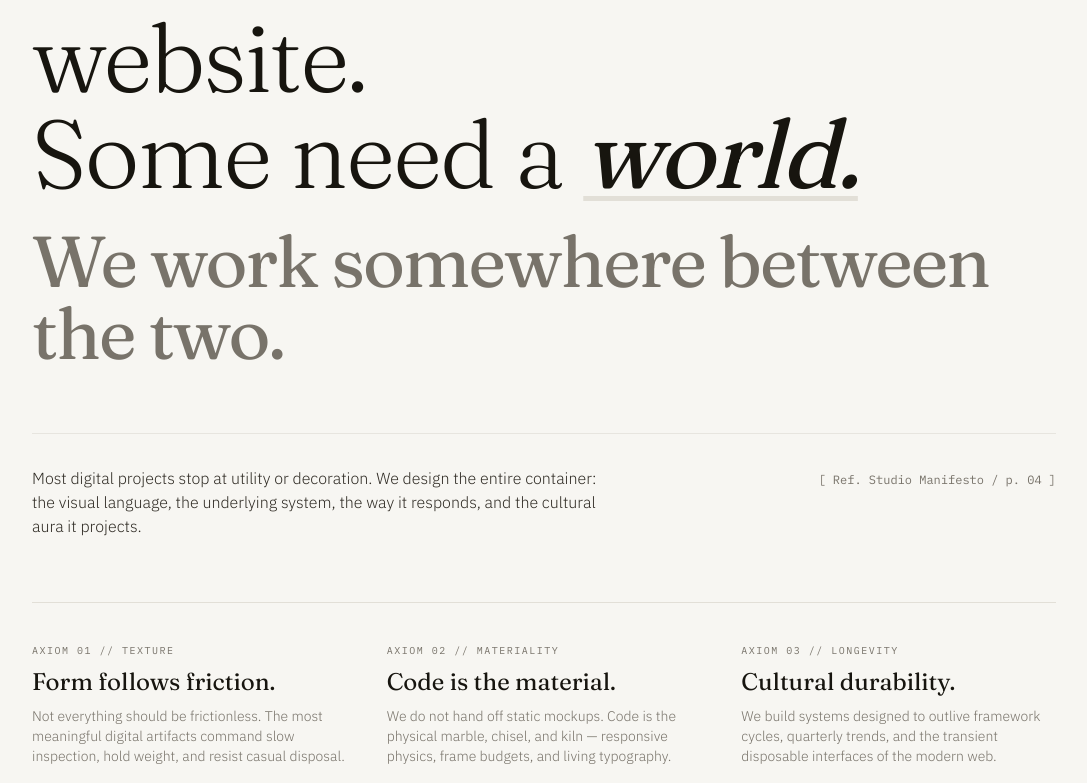
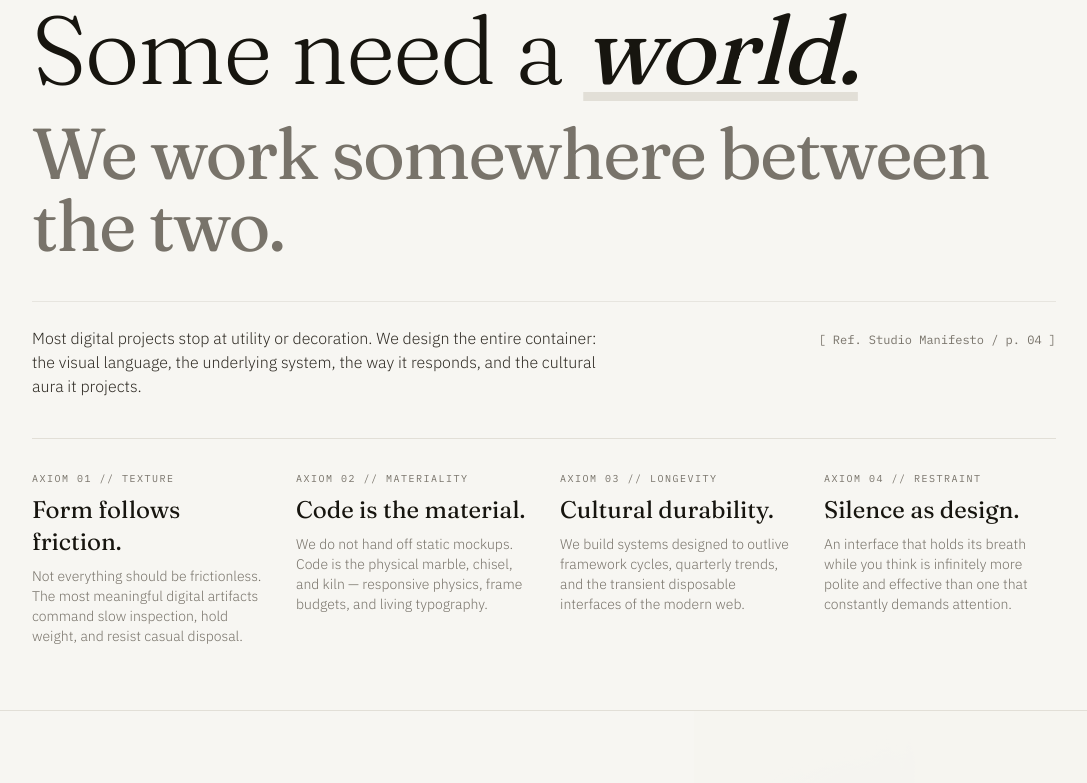
Before and after one commit to theninthfoundry/latent-, a Next.js app: page / in a window 1280 px wide. Shown: the part 1337-2120 px from the top of the page, without its empty margins (48-1135 px from the left). Built offline with nearby package versions, Linux system fonts and the light colour scheme; a web font is replaced by a local one.

Commit message:
refactor(thesis): optimize dual-state editorial view and manifesto typography

```diff
--- a/src/components/latent/thesis.tsx
+++ b/src/components/latent/thesis.tsx
@@ -2,17 +2,17 @@
 
 import React from "react";
 import { motion } from "framer-motion";
-import { TextReveal, ParallaxLayer } from "@/components/motion/scroll-reveal";
+import { ParallaxLayer } from "@/components/motion/scroll-reveal";
 import { spatialEase } from "@/lib/motion/easings";
 
 export function Thesis() {
   return (
-    <section className="relative pt-24 sm:pt-28 pb-16 sm:pb-20 px-6 sm:px-12 lg:px-20 max-w-[1500px] mx-auto border-t border-paper-border overflow-hidden">
+    <section className="relative pt-12 sm:pt-16 pb-12 sm:pb-16 px-6 sm:px-12 lg:px-20 max-w-[1500px] mx-auto border-t border-paper-border overflow-hidden">
       {/* Halftone Stars Marginalia: Restrained spatial depth in upper right margin */}
       <ParallaxLayer
         offset={14}
         direction="down"
-        className="absolute -top-8 -right-8 w-64 sm:w-80 aspect-square pointer-events-none select-none opacity-[0.12] mix-blend-multiply overflow-hidden z-0"
+        className="absolute -top-6 -right-6 w-60 sm:w-72 aspect-square pointer-events-none select-none opacity-[0.14] mix-blend-multiply overflow-hidden z-0"
       >
         <img
           src="/artifacts/halftone-stars.png"
@@ -22,33 +22,38 @@ export function Thesis() {
       </ParallaxLayer>
 
       {/* Editorial Header Tag */}
-      <div className="flex items-center justify-between font-mono text-[11px] uppercase tracking-widest text-ink-muted mb-12 sm:mb-16 relative z-10">
+      <div className="flex items-center justify-between font-mono text-[11px] uppercase tracking-widest text-ink-muted mb-8 sm:mb-10 relative z-10">
         <span>§ 02 — On Scope &amp; Ambition</span>
         <span>The Thesis</span>
       </div>
 
       {/* Monumental Editorial Serif Statement */}
       <div className="max-w-5xl relative z-10">
-        <blockquote className="font-serif text-4xl sm:text-6xl md:text-7xl lg:text-8xl font-light text-ink leading-[1.04] tracking-tight">
-          <TextReveal delay={0}>Some ideas need a website.</TextReveal>
-          <TextReveal delay={0.08}>
-            Some need a{" "}
-            <span className="italic font-normal underline decoration-paper-border underline-offset-8">
-              world.
-            </span>
-          </TextReveal>
-          <div className="text-ink-muted font-normal text-3xl sm:text-5xl md:text-6xl lg:text-7xl mt-4 sm:mt-6">
-            <TextReveal delay={0.16}>We work somewhere between the two.</TextReveal>
-          </div>
-        </blockquote>
+        <motion.blockquote
+          initial={{ opacity: 0, y: 20 }}
+          whileInView={{ opacity: 1, y: 0 }}
+          viewport={{ once: true, amount: "some" }}
+          transition={{ duration: 0.85, ease: spatialEase }}
+          className="font-serif text-4xl sm:text-6xl md:text-7xl lg:text-8xl font-light text-ink leading-[1.04] tracking-tight"
+        >
+          Some ideas need a website. <br />
+          Some need a{" "}
+          <span className="italic font-normal underline decoration-paper-border underline-offset-8">
+            world.
+          </span>{" "}
+          <br />
+          <span className="text-ink-muted font-normal text-3xl sm:text-5xl md:text-6xl lg:text-7xl block mt-4 sm:mt-5">
+            We work somewhere between the two.
+          </span>
+        </motion.blockquote>
 
         {/* Marginalia Note */}
         <motion.div
           initial={{ opacity: 0, y: 16 }}
           whileInView={{ opacity: 1, y: 0 }}
-          viewport={{ once: true, margin: "-60px" }}
+          viewport={{ once: true, margin: "-40px" }}
           transition={{ duration: 0.8, ease: spatialEase }}
-          className="mt-12 sm:mt-16 pt-8 border-t border-paper-border/70 flex flex-col sm:flex-row sm:items-baseline justify-between gap-6"
+          className="mt-8 sm:mt-10 pt-6 border-t border-paper-border/70 flex flex-col sm:flex-row sm:items-baseline justify-between gap-6"
         >
           <p className="font-sans text-sm sm:text-base text-ink-light font-light max-w-xl leading-relaxed">
             Most digital projects stop at utility or decoration. We design the
@@ -61,14 +66,14 @@ export function Thesis() {
           </div>
         </motion.div>
 
-        {/* Studio Axioms Triptych: Rich editorial intelligence with micro-hover states */}
-        <div className="mt-12 sm:mt-16 pt-10 border-t border-paper-border grid grid-cols-1 md:grid-cols-3 gap-8 sm:gap-10">
+        {/* Studio Axioms 4-Column Grid: Fills whitespace across the editorial spread */}
+        <div className="mt-8 sm:mt-10 pt-8 border-t border-paper-border grid grid-cols-1 md:grid-cols-2 lg:grid-cols-4 gap-6 sm:gap-8">
           <motion.div
             initial={{ opacity: 0, y: 16 }}
             whileInView={{ opacity: 1, y: 0 }}
-            viewport={{ once: true, margin: "-50px" }}
-            transition={{ duration: 0.7, ease: spatialEase, delay: 0.05 }}
-            className="space-y-2 group p-3 -m-3 rounded-lg transition-colors hover:bg-paper-card/40"
+            viewport={{ once: true, margin: "-40px" }}
+            transition={{ duration: 0.7, ease: spatialEase, delay: 0.04 }}
+            className="space-y-2 group p-3 -m-3 rounded-lg transition-colors hover:bg-paper-card/50"
           >
             <span className="font-mono text-[10px] uppercase tracking-widest text-ink-muted block">
               Axiom 01 // Texture
@@ -86,9 +91,9 @@ export function Thesis() {
           <motion.div
             initial={{ opacity: 0, y: 16 }}
             whileInView={{ opacity: 1, y: 0 }}
-            viewport={{ once: true, margin: "-50px" }}
-            transition={{ duration: 0.7, ease: spatialEase, delay: 0.12 }}
-            className="space-y-2 group p-3 -m-3 rounded-lg transition-colors hover:bg-paper-card/40"
+            viewport={{ once: true, margin: "-40px" }}
+            transition={{ duration: 0.7, ease: spatialEase, delay: 0.08 }}
+            className="space-y-2 group p-3 -m-3 rounded-lg transition-colors hover:bg-paper-card/50"
           >
             <span className="font-mono text-[10px] uppercase tracking-widest text-ink-muted block">
               Axiom 02 // Materiality
@@ -106,9 +111,9 @@ export function Thesis() {
           <motion.div
             initial={{ opacity: 0, y: 16 }}
             whileInView={{ opacity: 1, y: 0 }}
-            viewport={{ once: true, margin: "-50px" }}
-            transition={{ duration: 0.7, ease: spatialEase, delay: 0.19 }}
-            className="space-y-2 group p-3 -m-3 rounded-lg transition-colors hover:bg-paper-card/40"
+            viewport={{ once: true, margin: "-40px" }}
+            transition={{ duration: 0.7, ease: spatialEase, delay: 0.12 }}
+            className="space-y-2 group p-3 -m-3 rounded-lg transition-colors hover:bg-paper-card/50"
           >
             <span className="font-mono text-[10px] uppercase tracking-widest text-ink-muted block">
               Axiom 03 // Longevity
@@ -121,6 +126,25 @@ export function Thesis() {
               trends, and the transient disposable interfaces of the modern web.
             </p>
           </motion.div>
+
+          <motion.div
+            initial={{ opacity: 0, y: 16 }}
+            whileInView={{ opacity: 1, y: 0 }}
+            viewport={{ once: true, margin: "-40px" }}
+            transition={{ duration: 0.7, ease: spatialEase, delay: 0.16 }}
+            className="space-y-2 group p-3 -m-3 rounded-lg transition-colors hover:bg-paper-card/50"
+          >
+            <span className="font-mono text-[10px] uppercase tracking-widest text-ink-muted block">
+              Axiom 04 // Restraint
+            </span>
+            <h4 className="font-serif text-xl sm:text-2xl font-normal text-ink group-hover:italic transition-all">
+              Silence as design.
+            </h4>
+            <p className="font-sans text-xs sm:text-sm text-ink-muted font-light leading-relaxed">
+              An interface that holds its breath while you think is infinitely
+              more polite and effective than one that constantly demands attention.
+            </p>
+          </motion.div>
         </div>
       </div>
     </section>
```
